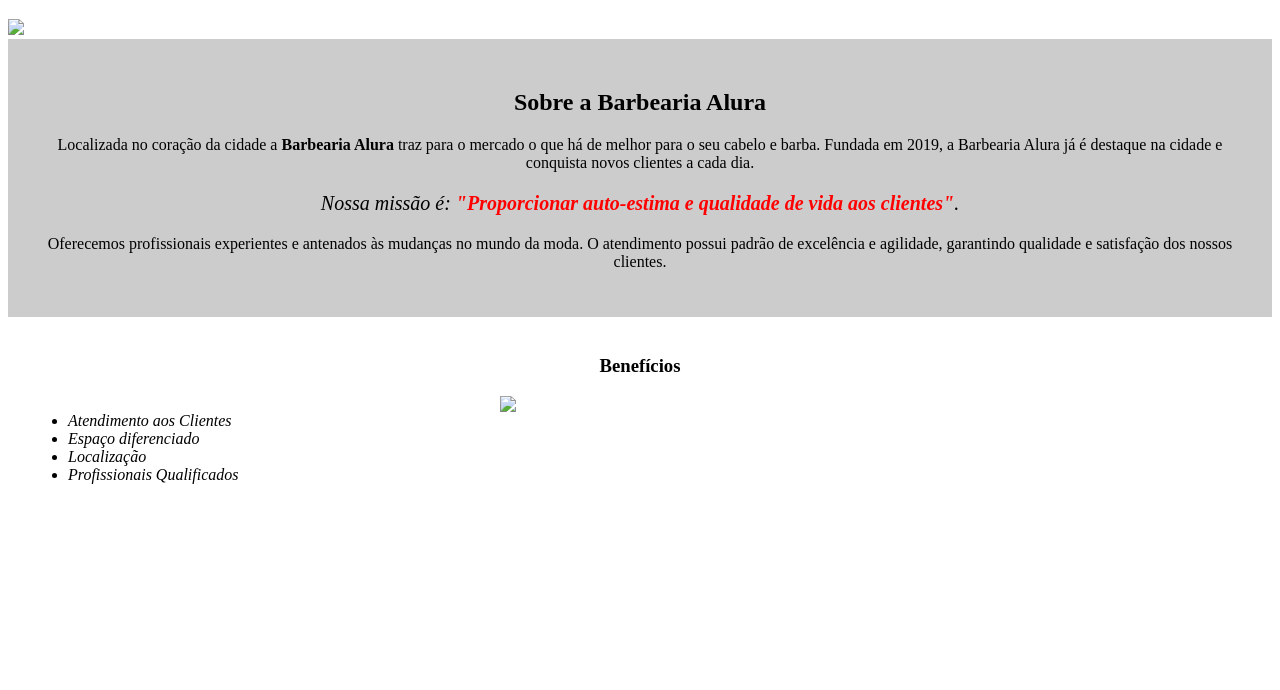
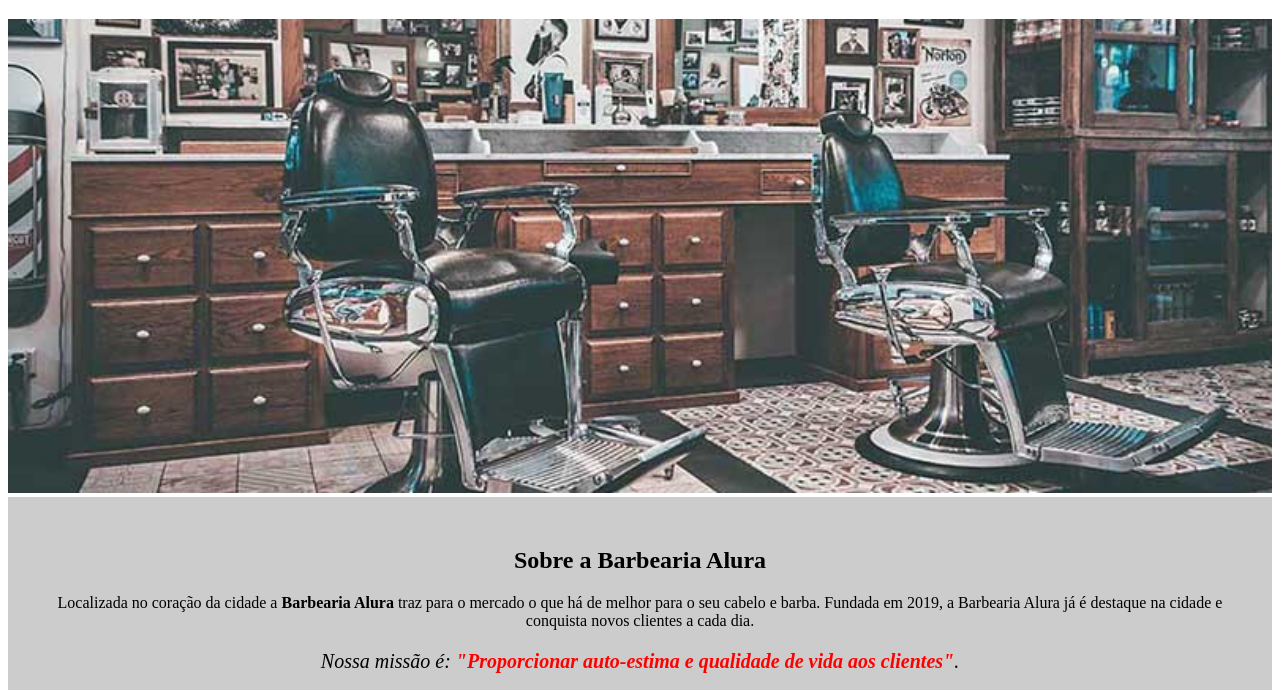
Before and after one commit to nicole-brito/barbearia-alura, a plain HTML site: page index.html in a window 1280 px wide. Shown: the part 87-777 px from the top of the page. Drawn offline with Linux system fonts and the light colour scheme; the site is published under a folder, as on GitHub Pages, so addresses that start at the root find nothing.

Commit message:
Update index.html

```diff
--- a/index.html
+++ b/index.html
@@ -7,11 +7,11 @@
 	</head>
 
 	<body>
-		<a href="/produtos.html">Produtos</a>
+		<a href="./produtos.html">Produtos</a>
 		<header>
 			<h1 class="titulo-principal">Barbearia Alura</h1>
 		</header>
-		<img id="banner" src="/assets/banner.jpg">
+		<img id="banner" src="./assets/banner.jpg">
 		<div class="principal">
 			<h2 class="titulo-centralizado">Sobre a Barbearia Alura</h2>
 
@@ -32,7 +32,7 @@
 				<li class="itens">Profissionais Qualificados</li>
 			</ul>
 
-			<img src="/assets/beneficios.jpg" class="imagembeneficios">
+			<img src="./assets/beneficios.jpg" class="imagembeneficios">
 		</div>
 	</body>
 </html>
```
